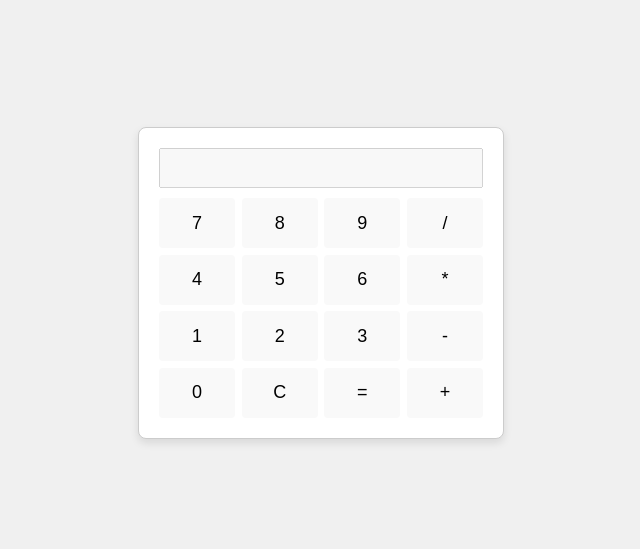
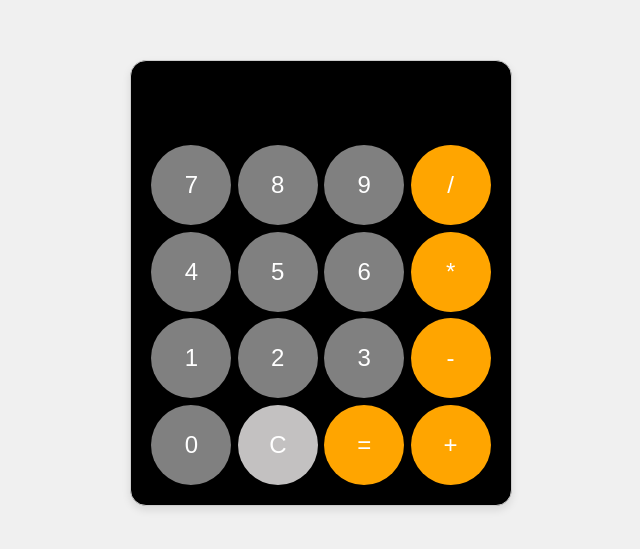
Before and after one commit to jay0425/calculator, a plain HTML site: page index.html in a window 1280 px wide. Shown: the part 117-666 px from the top of the page, without its empty margins (319-959 px from the left). Drawn offline with Linux system fonts and the light colour scheme.

Commit message:
css 수정

```diff
--- a/index.html
+++ b/index.html
@@ -10,22 +10,22 @@
     <div class="calculator">
       <input type="text" id="display" disabled />
       <div class="buttons">
-        <button onclick="appendNumber('7')">7</button>
-        <button onclick="appendNumber('8')">8</button>
-        <button onclick="appendNumber('9')">9</button>
-        <button onclick="appendOperation('/')">/</button>
-        <button onclick="appendNumber('4')">4</button>
-        <button onclick="appendNumber('5')">5</button>
-        <button onclick="appendNumber('6')">6</button>
-        <button onclick="appendOperation('*')">*</button>
-        <button onclick="appendNumber('1')">1</button>
-        <button onclick="appendNumber('2')">2</button>
-        <button onclick="appendNumber('3')">3</button>
-        <button onclick="appendOperation('-')">-</button>
-        <button onclick="appendNumber('0')">0</button>
-        <button onclick="clearDisplay()">C</button>
-        <button onclick="calculateResult()">=</button>
-        <button onclick="appendOperation('+')">+</button>
+        <button class="number" onclick="appendNumber('7')">7</button>
+        <button class="number" onclick="appendNumber('8')">8</button>
+        <button class="number" onclick="appendNumber('9')">9</button>
+        <button class="operation" onclick="appendOperation('/')">/</button>
+        <button class="number" onclick="appendNumber('4')">4</button>
+        <button class="number" onclick="appendNumber('5')">5</button>
+        <button class="number" onclick="appendNumber('6')">6</button>
+        <button class="operation" onclick="appendOperation('*')">*</button>
+        <button class="number" onclick="appendNumber('1')">1</button>
+        <button class="number" onclick="appendNumber('2')">2</button>
+        <button class="number" onclick="appendNumber('3')">3</button>
+        <button class="operation" onclick="appendOperation('-')">-</button>
+        <button class="number" onclick="appendNumber('0')">0</button>
+        <button class="clear" onclick="clearDisplay()">C</button>
+        <button class="operation" onclick="calculateResult()">=</button>
+        <button class="operation" onclick="appendOperation('+')">+</button>
       </div>
     </div>
     <script src="script.js"></script>
--- a/styles.css
+++ b/styles.css
@@ -13,39 +13,54 @@ body {
 }
 
 .calculator {
+  background-color: black;
   border: 1px solid #ccc;
-  border-radius: 8px;
+  border-radius: 1rem;
   padding: 20px;
-  background-color: #fff;
   box-shadow: 0 4px 8px rgba(0, 0, 0, 0.1);
 }
 
 #display {
+  background-color: black;
+  color: white;
   width: 100%;
-  height: 40px;
-  margin-bottom: 10px;
+  height: 3rem;
+  margin-bottom: 1rem;
   text-align: right;
   font-size: 24px;
   padding: 5px;
-  box-sizing: border-box;
+  border: none;
 }
 
 .buttons {
   display: grid;
-  grid-template-columns: repeat(4, 1fr);
+  grid-template-columns: 5rem 5rem 5rem 5rem;
   gap: 0.4rem;
 }
 
 button {
-  height: 50px;
-  font-size: 18px;
+  height: 5rem;
+  font-size: 1.5rem;
+  color: white;
   border: none;
-  border-radius: 4px;
+  border-radius: 50%;
   background-color: #f9f9f9;
   cursor: pointer;
   transition: background-color 0.2s;
 }
 
+.number {
+  background-color: gray;
+}
+
+.operation {
+  background-color: orange;
+}
+
+.clear {
+  background-color: rgb(195, 193, 193);
+}
+
 button:hover {
   background-color: #e9e9e9;
 }
```
